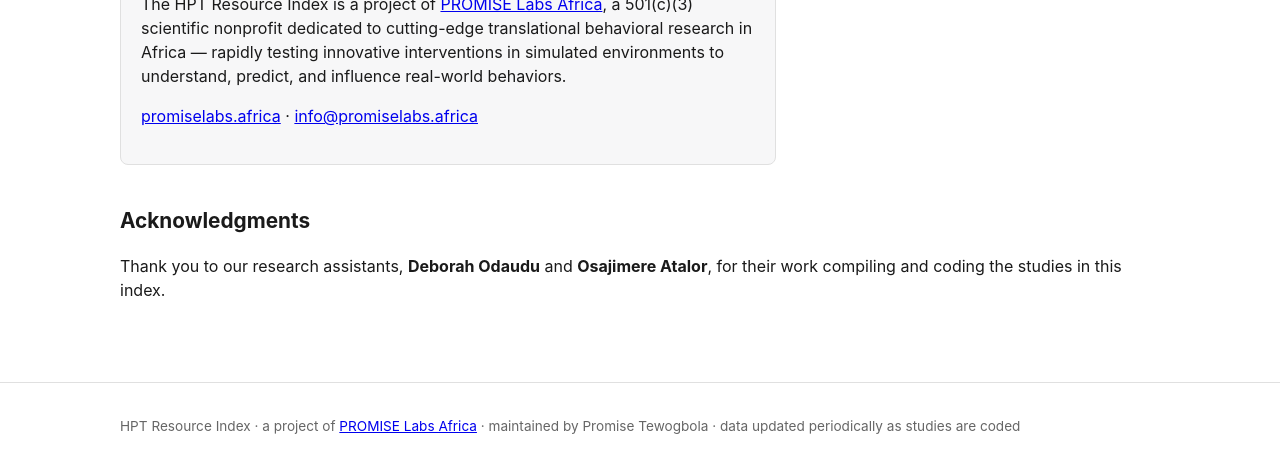
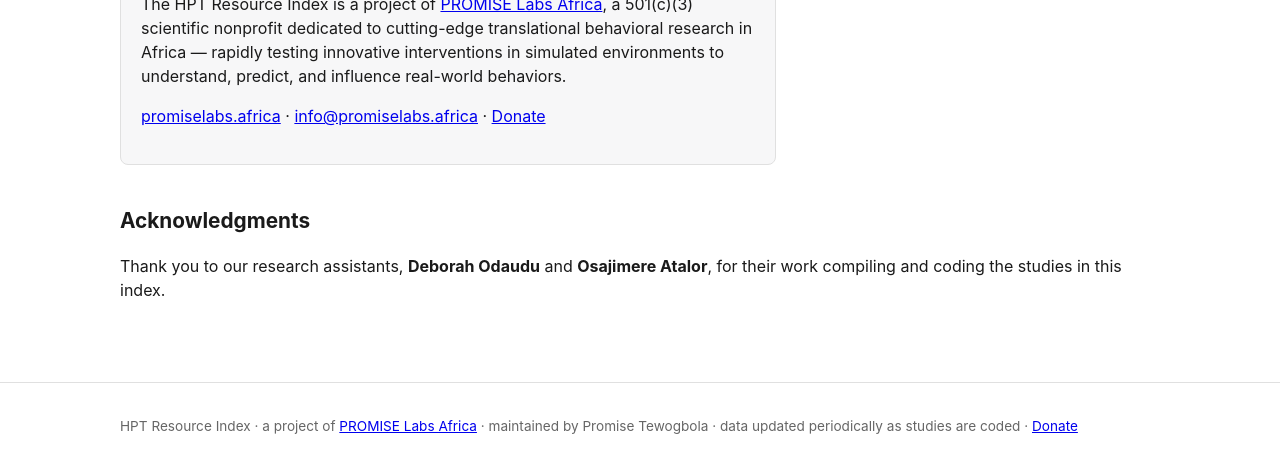
Before and after one commit to platinum-pro/hpt-resource-index, a Jekyll site: the page built from about.html, in a window 1280 px wide. Shown: the part 1042-1509 px from the top of the page. Built offline with Jekyll 4.4.1, drawn with Linux system fonts in a browser that asks for light colours.

Commit message:
Add Givebutter donate link to footer and About page
Co-Authored-By: Claude <noreply@anthropic.com>

```diff
--- a/_layouts/default.html
+++ b/_layouts/default.html
@@ -36,7 +36,8 @@
     <div class="wrap">
       <p>HPT Resource Index &middot; a project of
         <a href="https://promiselabs.africa/" target="_blank" rel="noopener">PROMISE Labs Africa</a>
-        &middot; maintained by Promise Tewogbola &middot; data updated periodically as studies are coded</p>
+        &middot; maintained by Promise Tewogbola &middot; data updated periodically as studies are coded
+        &middot; <a href="https://givebutter.com/9jm8ui" target="_blank" rel="noopener">Donate</a></p>
     </div>
   </footer>
 
--- a/about.html
+++ b/about.html
@@ -44,7 +44,11 @@ title: About
     research in Africa — rapidly testing innovative interventions in simulated
     environments to understand, predict, and influence real-world behaviors.
   </p>
-  <p><a href="https://promiselabs.africa/" target="_blank" rel="noopener">promiselabs.africa</a> &middot; <a href="mailto:info@promiselabs.africa">info@promiselabs.africa</a></p>
+  <p>
+    <a href="https://promiselabs.africa/" target="_blank" rel="noopener">promiselabs.africa</a> &middot;
+    <a href="mailto:info@promiselabs.africa">info@promiselabs.africa</a> &middot;
+    <a href="https://givebutter.com/9jm8ui" target="_blank" rel="noopener">Donate</a>
+  </p>
 </div>
 
 <h2>Acknowledgments</h2>
```
